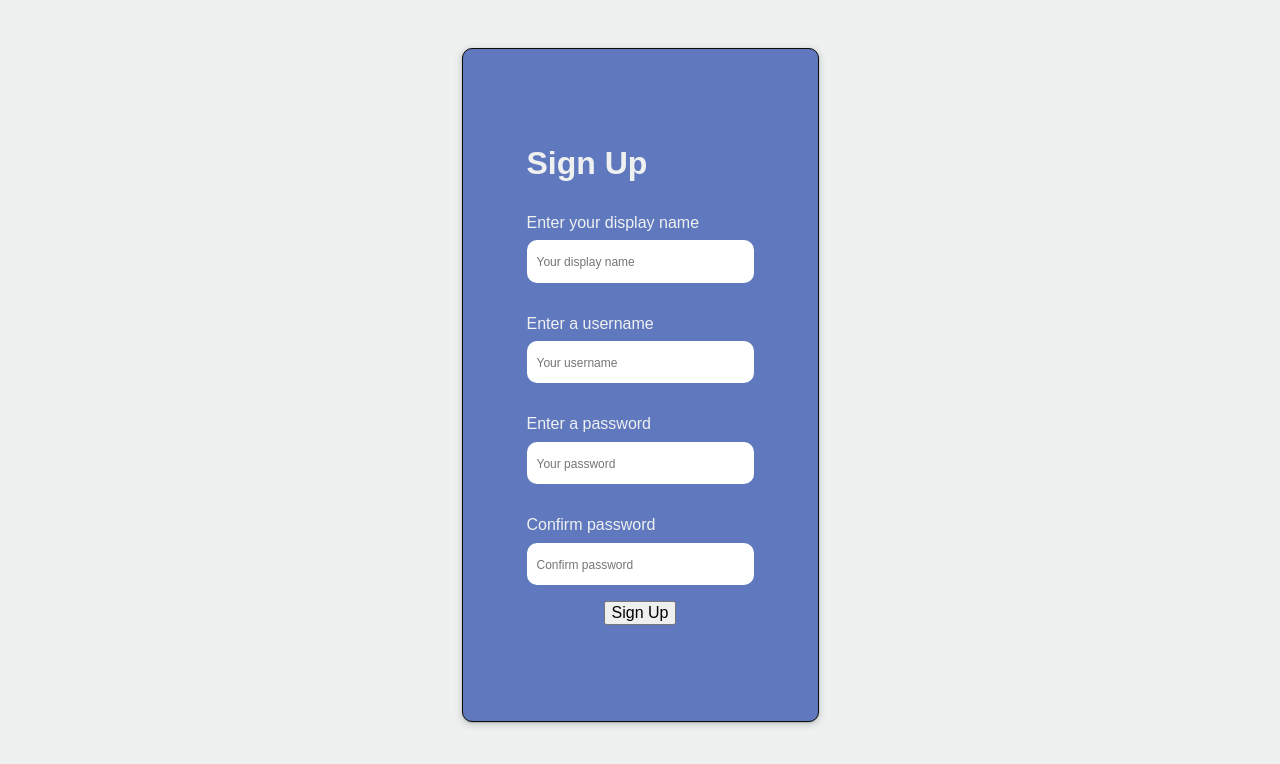
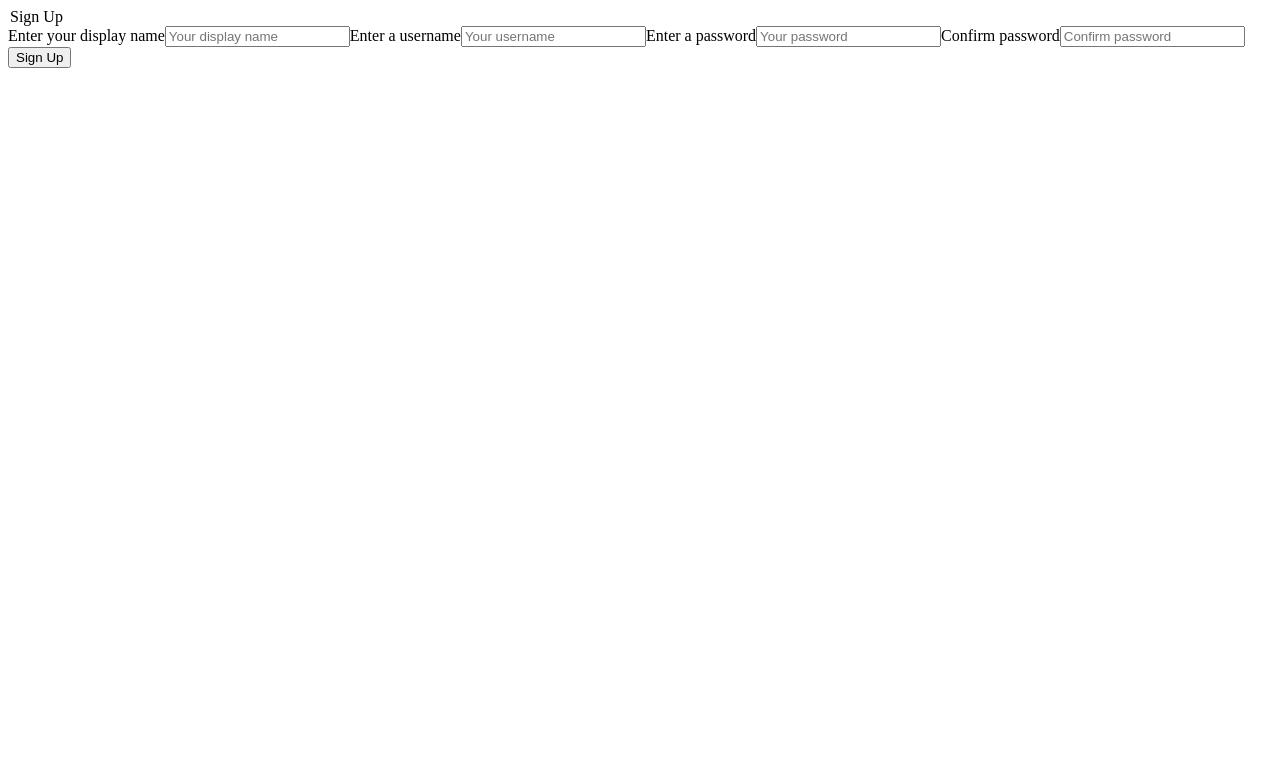
Before and after one commit to melissakipp/missyplusfour, a React (Create React App) app in the folder frontend/: page / in a window 1280 px wide. Shown: the top 764 px of the page. Built offline with nearby package versions, Linux system fonts and the light colour scheme; a web font is replaced by a local one.

Commit message:
[Starting Point] Clean code for Bootstrap

```diff
--- a/frontend/package.json
+++ b/frontend/package.json
@@ -10,7 +10,6 @@
     "react-dom": "^18.2.0",
     "react-icons": "^4.7.1",
     "react-scripts": "5.0.1",
-    "sass": "^1.57.1",
     "web-vitals": "^2.1.4"
   },
   "scripts": {
--- a/frontend/src/Pages/UserSignupPage/UserSignupPage.js
+++ b/frontend/src/Pages/UserSignupPage/UserSignupPage.js
@@ -1,8 +1,6 @@
 import { Component } from "react";
 
 import { Button } from "../../components/ui/Button";
-
-import styles from './UserSignupPage.module.scss';
 
 export class UserSignupPage extends Component {
 
@@ -46,36 +44,36 @@ export class UserSignupPage extends Component {
 
   render() {
     return (
-      <main className={styles.main}>
-        <div className={styles.formBg}>
-          <div className={styles.formContainer}>
+      <main className="">
+      <div className="">
+          <div className="">
             {/* <h1>Sign Up</h1> */}
-            <form className={styles.form}>
-            <legend className={styles.legend}>Sign Up</legend>
-            <label className={styles.form_label} htmlFor="displayName">Enter your display name</label>
+            <form className="">
+            <legend className="">Sign Up</legend>
+            <label className="" htmlFor="displayName">Enter your display name</label>
             <input
               name="displayName"
-              className={styles.form_input}
+              className=""
               id="formDisplayName"
               value={this.state.displayName}
               onChange={this.onChangeDisplayName}
               placeholder="Your display name"
             />
 
-            <label className={styles.form_label} htmlFor="username">Enter a username</label>
+            <label className="" htmlFor="username">Enter a username</label>
             <input
               name="username"
-              className={styles.form_input}
+              className=""
               id="formUsername"
               value={this.state.username}
               onChange={this.onChangeUsername}
               placeholder="Your username"
             />
 
-            <label className={styles.form_label} htmlFor="password">Enter a password</label>
+            <label className="" htmlFor="password">Enter a password</label>
             <input
               name="password"
-              className={styles.form_input}
+              className=""
               id="formPassword"
               type="password"
               value={this.state.password}
@@ -83,10 +81,10 @@ export class UserSignupPage extends Component {
               placeholder="Your password"
             />
 
-            <label className={styles.form_label} htmlFor="confirmPassword">Confirm  password</label>
+            <label className="" htmlFor="confirmPassword">Confirm  password</label>
             <input
               name="confirmPassword"
-              className={styles.form_input}
+              className=""
               id="formConfirmPassword"
               type="password"
               value={this.state.confirmPassword}
@@ -94,7 +92,7 @@ export class UserSignupPage extends Component {
               placeholder="Confirm password"
             />
 
-            <div className={styles.button}>
+            <div className="">
               <Button
                 buttonStyle="btn--primary--solid"
                 onClick={this.onClickSignup}
--- a/frontend/src/Pages/UserSignupPage/UserSignupPage.module.scss
+++ /dev/null
@@ -1,79 +0,0 @@
-@import '../../styles/index';
-
-.main {
-  height: 100vh;
-  width: auto;
-  background-color: $white;
-}
-
-.formBg {
-  // background-color: $info;
-  color: $white;
-
-  overflow: hidden;
-  text-align: center;
-  border: none;
-    border-radius: 30px;
-
-    display: flex;
-    justify-content: center;
-    align-items: center;
-}
-
-.formContainer {
-  // border: 3px solid $white;
-  // border-radius: 10px;
-  // padding: 1rem 1rem 2.5rem 1rem;
-  // margin: 3rem 0;
-  //   max-width: 300px;
-  margin: 3rem;
-  background-color: $primary;
-  border: 1px solid $black;
-  box-shadow: rgba(60, 64, 67, 0.3) 0px 1px 2px 0px, rgba(60, 64, 67, 0.15) 0px 2px 6px 2px;
-  border-radius: 10px;
-  padding: 2rem;
-  // margin-top: 4px;
-}
-
-.form {
-  // display: flex;
-  // flex-direction: column;
-  // display: flex;
-  // flex-flow: column nowrap;
-  // align-items: center;
-  // justify-content: center;
-  padding: 2rem;
-  .legend {
-    font-size: 2rem;
-    font-weight: 900;
-    margin: 2rem 0 0 0;
-  }
-
-  &_label {
-    display: block;
-    margin: 2rem 0 .5rem 0;
-    text-align: left;
-  }
-  &_input {
-    border: none;
-    border-radius: 10px;
-    padding: 12px 10px 12px 10px;
-  }
-  .button {
-    padding: 1rem 0 2rem 0;
-  }
-}
-
-::-webkit-input-placeholder {
-  /* Edge */
-  font-size: 12px;
-}
-
-:-ms-input-placeholder {
-  /* Internet Explorer 10-11 */
-  font-size: 12px;
-}
-
-::placeholder {
-  font-size: 12px;
-}
--- a/frontend/src/components/ui/Button.js
+++ b/frontend/src/components/ui/Button.js
@@ -1,5 +1,3 @@
-import styles from './Button.module.scss';
-
 const __STYLES__ = [
   "btn--primary--solid",
   "btn--warning--solid",
@@ -18,13 +16,13 @@ export const Button = ({
   buttonStyle
 }) => {
 
-  const checkButtonStyle = __STYLES__.includes(styles.buttonStyle)
-    ? styles.buttonStyle
+  const checkButtonStyle = __STYLES__.includes(buttonStyle)
+    ? buttonStyle
     : __STYLES__[0];
 
   return (
     <button
-      className={`btn styles.${checkButtonStyle}`}
+      className={`btn ${checkButtonStyle}`}
       onClick={onClick}
       type={type}
     >
--- a/frontend/src/components/ui/Button.module.scss
+++ /dev/null
@@ -1,31 +0,0 @@
-@import '../../styles/index';
-
-.btn {
-  border-radius: 10px;
-  cursor: pointer;
-  font-size: 1.15em;
-  font-weight: 700;
-  margin: 1rem 0 0 0;
-  padding: 10px 20px 10px 20px;
-  transition: transform 0.3s ease;
-}
-
-.btn:hover {
-  transform: translateY(-3px);
-}
-
-.btn_primary_solid {
-  background-color: $primary;
-  color: $white;
-  border: none;
-}
-
-.btn_secondary_solid {
-  background-color: $secondary;
-  color: $white;
-  border: none;
-}
-
-.margin_top {
-  margin-top: 1rem;
-}
--- a/frontend/src/index.js
+++ b/frontend/src/index.js
@@ -1,6 +1,6 @@
 import React from 'react';
 import ReactDOM from 'react-dom/client';
-import './styles/index.scss';
+import './styles/index.css';
 
 import App from './App';
 
--- a/frontend/src/styles/default/_variables.scss
+++ /dev/null
@@ -1,14 +0,0 @@
-$primary: hsla(224, 42, 56, 1);
-$secondary: hsla(338, 72, 49, 1);
-$warning: hsla(45, 84, 66, 1);
-$info: hsla(236, 29, 34, 1);
-$success: rgb(65,156,113);
-
-$white: hsla(180, 7, 94, 1);
-$black: hsla(60, 18, 4, 1);
-$gray: rgb(81,102,115);
-
-$yellow: hsla(39, 84, 66, 1);
-$lightBlue: hsla(202, 45, 72, 1);
-$text: hsla(60, 25, 1, 1);
-$pureWhite: hsla(191, 100, 99, 1);
--- /dev/null
+++ b/frontend/src/styles/index.css
@@ -0,0 +1,6 @@
+/* Global styles */
+*,
+*:before,
+*:after {
+  box-sizing: inherit;
+}
--- a/frontend/src/styles/index.scss
+++ /dev/null
@@ -1,162 +0,0 @@
-@import './default/variables';
-
-/*! normalize.css v8.0.1 | MIT License | github.com/necolas/normalize.css */
-html {
-  line-height: 1.15;
-  -webkit-text-size-adjust: 100%;
-  /* added */
-  box-sizing: border-box;
-  font-family: verdana-pro, sans-serif;
-  font-size: 16px;
-}
-body {
-  margin: 0;
-}
-main {
-  display: block;
-}
-h1 {
-  font-size: 2em;
-  margin: 0.67em 0;
-}
-hr {
-  box-sizing: content-box;
-  height: 0;
-  overflow: visible;
-}
-pre {
-  font-family: monospace;
-  font-size: 1em;
-}
-
-a {
-  background-color: transparent;
-}
-abbr[title] {
-  border-bottom: none;
-  text-decoration: underline;
-  text-decoration: underline dotted;
-}
-b,
-strong {
-  font-weight: bolder;
-}
-code,
-kbd,
-samp {
-  font-family: monospace, monospace;
-  font-size: 1em;
-}
-small {
-  font-size: 80%;
-}
-sub,
-sup {
-  font-size: 75%;
-  line-height: 0;
-  position: relative;
-  vertical-align: baseline;
-}
-sub {
-  bottom: -0.25em;
-}
-sup {
-  top: -0.5em;
-}
-img {
-  border-style: none;
-}
-button,
-input,
-optgroup,
-select,
-textarea {
-  font-family: inherit;
-  font-size: 100%;
-  line-height: 1.15;
-  margin: 0;
-}
-button,
-input {
-  overflow: visible;
-}
-button,
-select {
-  text-transform: none;
-}
-button,
-[type="button"],
-[type="reset"],
-[type="submit"] {
-  -webkit-appearance: button;
-}
-button::-moz-focus-inner,
-[type="button"]::-moz-focus-inner,
-[type="reset"]::-moz-focus-inner,
-[type="submit"]::-moz-focus-inner {
-  border-style: none;
-  padding: 0;
-}
-button:-moz-focusring,
-[type="button"]:-moz-focusring,
-[type="reset"]:-moz-focusring,
-[type="submit"]:-moz-focusring {
-  outline: 1px dotted ButtonText;
-}
-fieldset {
-  padding: 0.35em 0.75em 0.625em;
-}
-legend {
-  box-sizing: border-box;
-  color: inherit;
-  display: table;
-  max-width: 100%;
-  padding: 0;
-  white-space: normal;
-}
-progress {
-  vertical-align: baseline;
-}
-textarea {
-  overflow: auto;
-}
-[type="checkbox"],
-[type="radio"] {
-  box-sizing: border-box;
-  padding: 0;
-}
-[type="number"]::-webkit-inner-spin-button,
-[type="number"]::-webkit-outer-spin-button {
-  height: auto;
-}
-[type="search"] {
-  -webkit-appearance: textfield;
-  outline-offset: -2px;
-}
-[type="search"]::-webkit-search-decoration {
-  -webkit-appearance: none;
-}
-::-webkit-file-upload-button {
-  -webkit-appearance: button;
-  font: inherit;
-}
-details {
-  display: block;
-}
-summary {
-  display: list-item;
-}
-template {
-  display: none;
-}
-[hidden] {
-  display: none;
-}
-
-
-/* Global styles */
-*,
-*:before,
-*:after {
-  box-sizing: inherit;
-}
```
Also changed, not shown: 1 other file (tests, documents, lock files or other folders).
